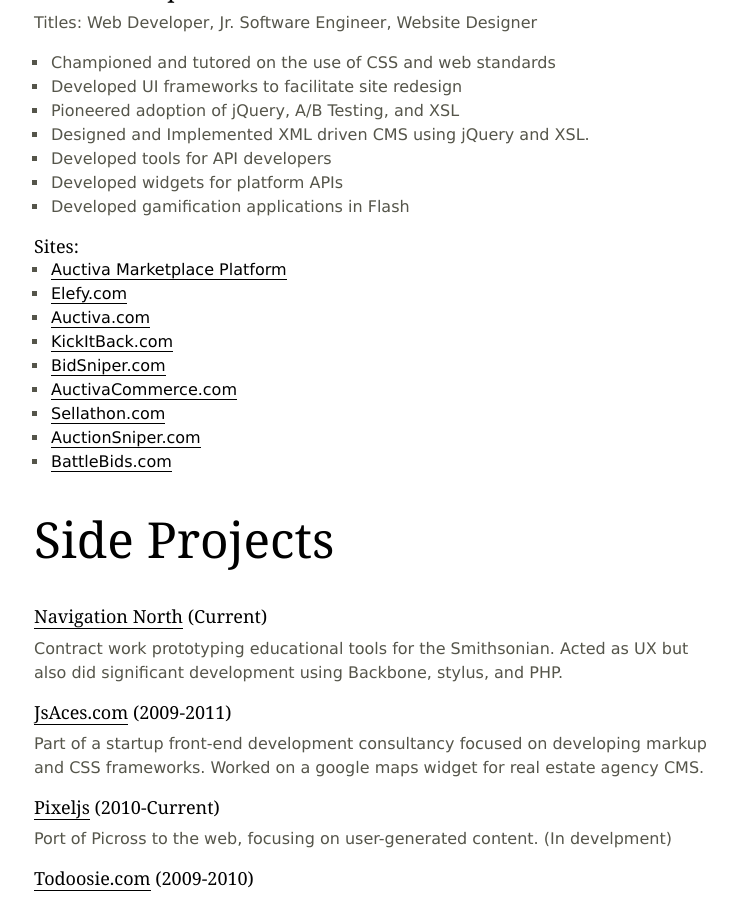
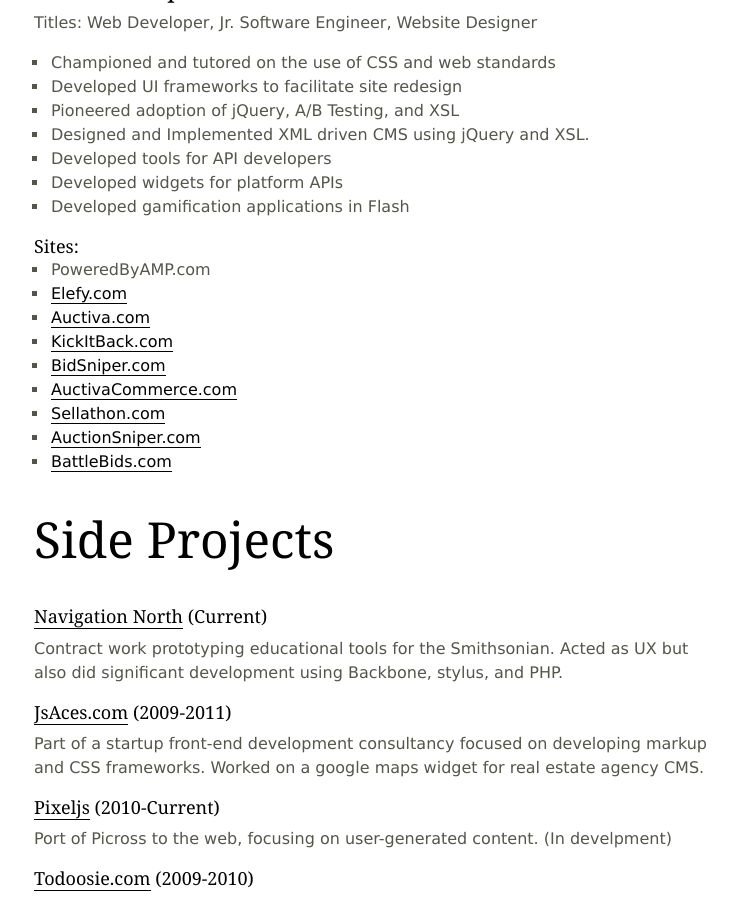
Before and after one commit to jethrolarson/jethrolarson.github.com, a Jekyll site: the page built from resume.md, in a window 1280 px wide and 900 px high, scrolled down 891 px. Shown: the whole window, without its empty margins (261-998 px from the left). Built offline with Jekyll 4.4.1, drawn with Linux system fonts in a browser that asks for light colours; Markdown is read by kramdown in place of the engine named in the settings.

Commit message:
Update resume.md

```diff
--- a/resume.md
+++ b/resume.md
@@ -49,7 +49,7 @@
 * Developed gamification applications in Flash
 
 ### Sites:
-* [Auctiva Marketplace Platform](http://www.poweredbyamp.com)
+* PoweredByAMP.com
 * [Elefy.com](http://elefy.com)
 * [Auctiva.com](http://auctiva.com)
 * [KickItBack.com](http://kickitback.com)
```
